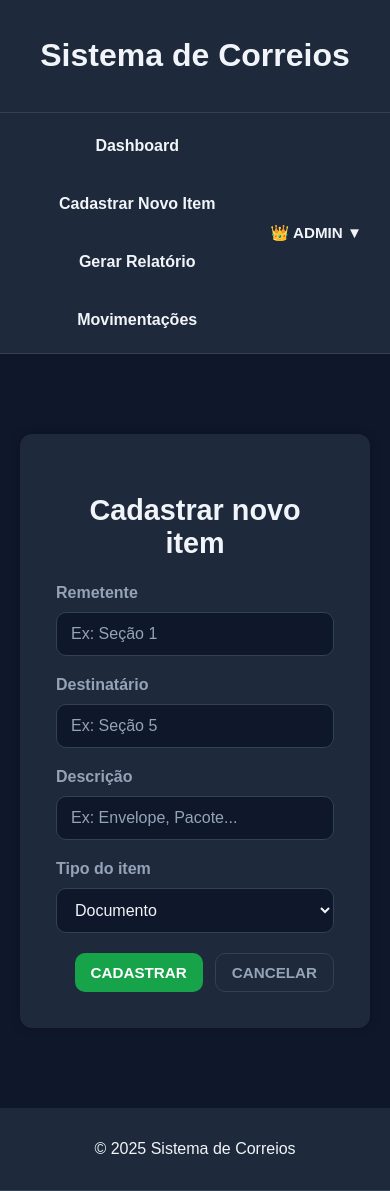
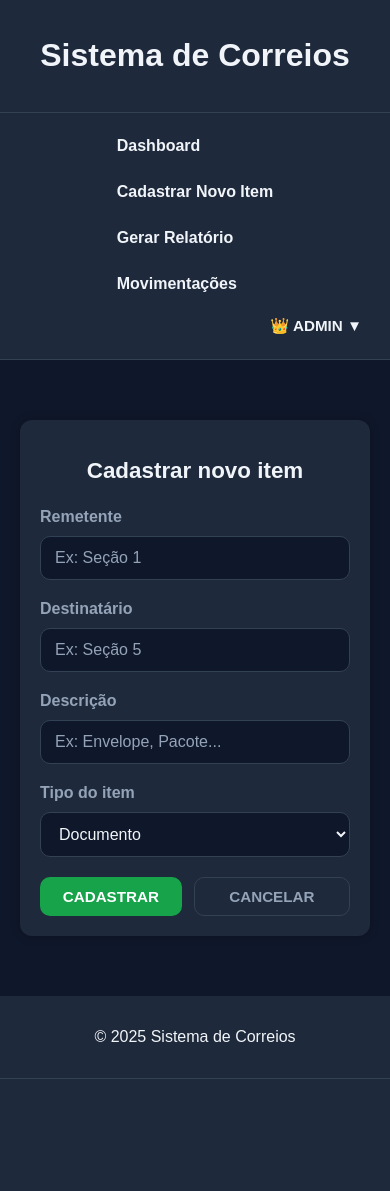
Before and after one commit to JuniorSilva88/sistema-correios, a Flask app: page /new_item in a window 390 px wide. After the commit the page ends 1079 px from the top, so only its background shows below. Run offline with Flask 3, Linux system fonts and the light colour scheme; a user stored in the database is signed in.

Commit message:
melhorias visuais e novos campos na tabela
Interface:
- Adicionado suporte completo à responsividade (media queries para tablets e celulares)
- Implementado feedback visual em botões (efeito scale ao clicar) e destaque em linhas novas (animação flashRow)
- Padronização de cores e estilos com variáveis CSS (:root)
- Inclusão de ícones visuais:
  * 👑 Administrador
  * 👤 Usuário
  * 📥 Entrada
  * 📤 Saída
  * ✔ verde para status Finalizado

Movimentações:
- Ajustada lógica para exibir dados somente após ação de FILTRAR
- Corrigida exibição da coluna Data (created_at formatado)
- Incluída nova coluna "Destinatário" entre Descrição e Usuário
- Removida coluna de Ações da tabela de movimentações
- Backend enriquecido com dados do Item (description, recipient, status)

```diff
--- a/app.py
+++ b/app.py
@@ -204,6 +204,7 @@ def movimentacoes():
         for m in movements:
             item = Item.query.filter_by(protocol=m.protocol).first()
             m.description = item.description if item else ""
+            m.destinatario = item.recipient if item else ""
             m.status = item.status if item else ""
             m.usuario = m.user
             m.tipo = m.type
--- a/static/style.css
+++ b/static/style.css
@@ -274,3 +274,63 @@ tr:nth-child(even) { background-color: #1c2536; }
     gap: 4px;
   }
 }
+
+/* ... todo o seu CSS existente ... */
+
+/* === Ajustes extras de responsividade e feedback visual === */
+
+/* Destaque ao clicar em botões */
+button:active,
+.btn-primary:active,
+.btn-secondary:active,
+a.btn-out:active,
+a.btn-in:active,
+a.btn-info:active {
+  transform: scale(0.95);
+  transition: transform 0.1s ease;
+}
+
+/* Animação de destaque em linhas recém-adicionadas/atualizadas */
+tr.highlight {
+  animation: flashRow 1s ease-in-out;
+}
+
+@keyframes flashRow {
+  0%   { background-color: #16a34a33; }
+  50%  { background-color: #16a34a66; }
+  100% { background-color: inherit; }
+}
+
+/* Ajuste para telas muito pequenas (até 480px) */
+@media (max-width: 480px) {
+  nav {
+    flex-direction: column;
+    gap: 8px;
+  }
+
+  .nav-links {
+    flex-direction: column;
+    gap: 12px;
+  }
+
+  .form-card {
+    padding: 20px;
+    margin: 20px auto;
+  }
+
+  .form-card h2 {
+    font-size: 1.4rem;
+  }
+
+  button,
+  .btn-primary, .btn-secondary,
+  a.btn-primary, a.btn-secondary,
+  a.btn-out, a.btn-in, a.btn-info {
+    width: 100%;
+    text-align: center;
+  }
+
+  table {
+    font-size: 0.8rem;
+  }
+}
--- a/templates/movimentacoes.html
+++ b/templates/movimentacoes.html
@@ -40,6 +40,7 @@
       <tr>
         <th>Protocolo</th>
         <th>Descrição</th>
+        <th>Destinatário</th>
         <th>Usuário</th>
         <th>Tipo</th>
         <th>Data</th>
@@ -53,6 +54,7 @@
         <tr>
           <td>{{ item.protocol }}</td>
           <td>{{ item.description }}</td>
+          <td>{{ item.destinatario }}</td>
           <td>
             {% if item.usuario == "admin" %}
               👑 {{ item.usuario }}
```
Also changed, not shown: instance/correios.db.
